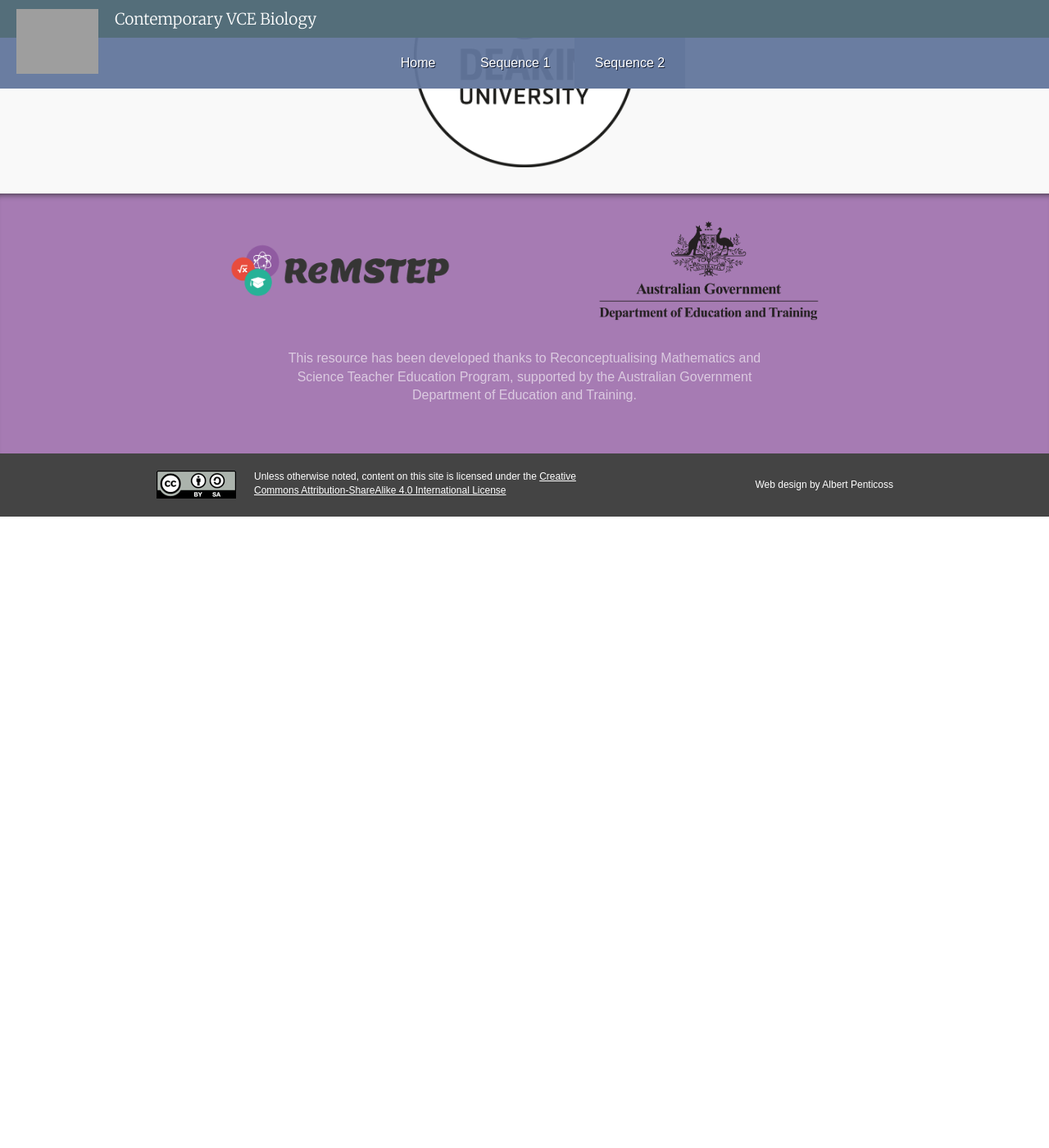
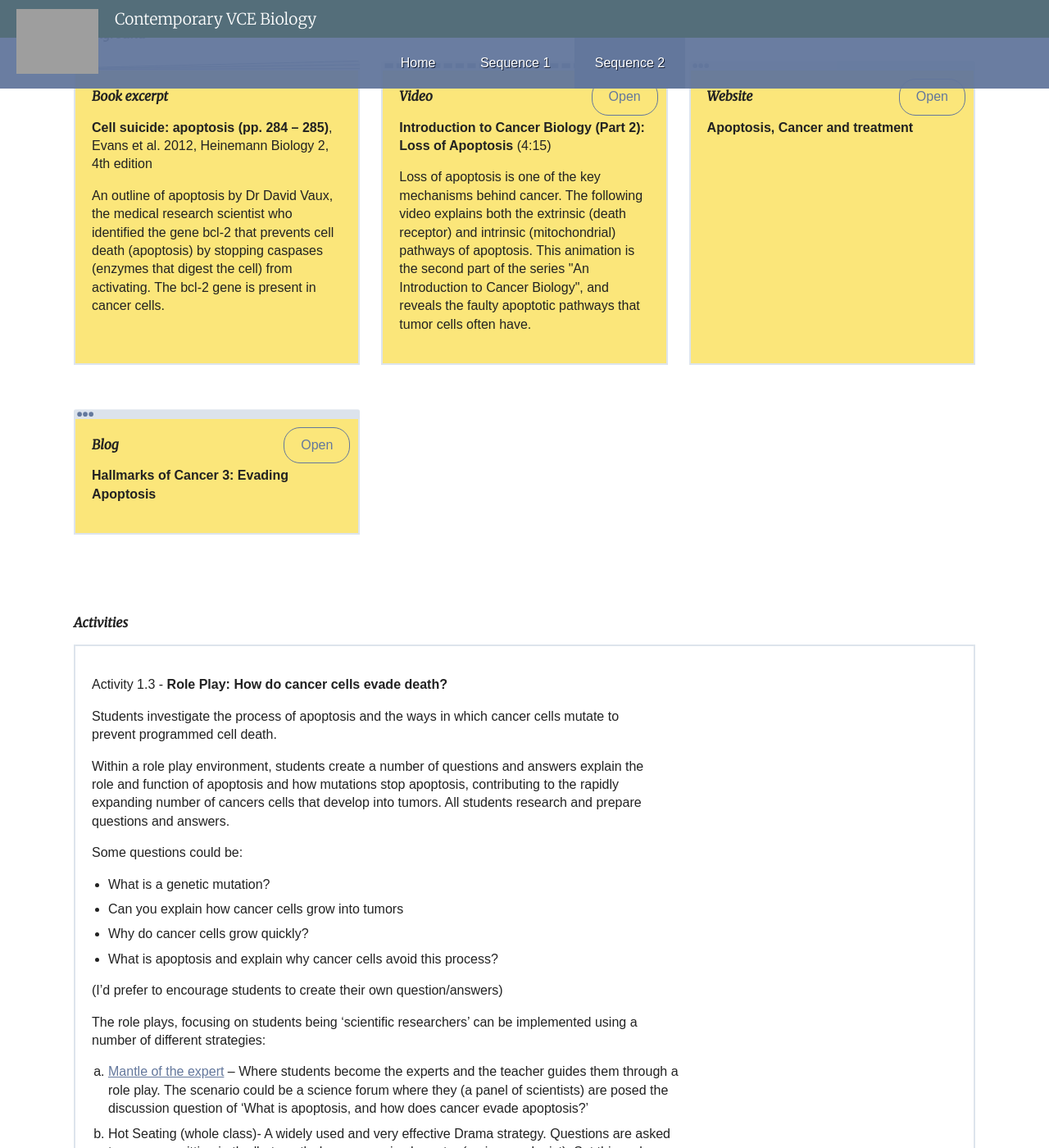
Before and after one commit to contemporaryVCEbiology/immunotherapy, a Jekyll site: the page built from sequence-two/index.html, in a window 1280 px wide and 1400 px high, scrolled down 5502 px. Shown: the whole window at 82% size. Built offline with Jekyll 4.4.1, drawn with Linux system fonts in a browser that asks for light colours; before the commit the page ends 6132 px from its top, so only the background shows below that; some of the changed text lies outside the part shown; grey boxes are pictures that could not be loaded.

Commit message:
seq2 mod1

```diff
--- a/sequence-two/index.html
+++ b/sequence-two/index.html
@@ -146,9 +146,7 @@ parent: sequence-two
         </div>
     </div>
     <h3>Teaching sequence</h3>
-    <header>
-        <h4 class="phase"><span>Part 1</span> Identifying the characteristics of cancer</h4>
-    </header>
+    <h4 class="phase"><span>Part 1</span> Identifying the characteristics of cancer</h4>
     <p><span class="time"><img src="{{ site.baseurl }}/img/time.svg" alt="" class="clock"> 1 hour</span></p>
     <p><b>Student knowledge/ skills outcome:</b></p>
     <ul>
@@ -258,4 +256,85 @@ parent: sequence-two
         </div>
         <p><strong>Note:</strong> Additional information can be found in the teacher resources download.</p>
     </div>
+    <h4 class="phase"><span>Part 2</span> Apoptosis: Cancer&hellip;cheating death?</h4>
+    <p><span class="time"><img src="{{ site.baseurl }}/img/time.svg" alt="" class="clock"> 1 hour</span></p>
+    <p><b>Student knowledge/ skills outcome:</b></p>
+    <ul>
+        <li>outline the process of programmed cell death (apoptosis)</li>
+        <li>identify how cancer cells have mutated to avoid apoptosis</li>
+    </ul>
+    <h5>Background</h5>
+    <div class="resources col-3max flex">
+        <div class="resource doc">
+            <div>
+                <h5>Book excerpt</h5>
+                <p><strong>Cell suicide: apoptosis (pp. 284 – 285)</strong>, Evans et al. 2012, Heinemann Biology 2, 4th edition</p>
+                <div class="description">
+                    <p>An outline of apoptosis by Dr David Vaux, the medical research scientist who identified 	the gene bcl-2 that prevents cell death (apoptosis) by stopping caspases (enzymes that 	digest the cell) from activating. The bcl-2 gene is present in cancer cells.</p>
+                </div>
+            </div>
+        </div>
+        <div class="resource video">
+            <div>
+                <h5>Video</h5>
+                <p><strong>Introduction to Cancer Biology (Part 2): Loss of Apoptosis </strong> (4:15)</p>
+                <div class="description">
+                    <p>Loss of apoptosis is one of the key mechanisms behind cancer. The following video explains both the extrinsic (death receptor) and intrinsic (mitochondrial) pathways of apoptosis. This animation is the second part of the series "An Introduction to Cancer Biology", and reveals the faulty apoptotic pathways that tumor cells often have.</p>
+                </div>
+                <a class="open" href="https://youtu.be/8VSgOeJy4dQ">Open</a>
+            </div>
+            <div class="overlay">
+                <a class="open-new-tab" href="https://youtu.be/8VSgOeJy4dQ" target="_blank">Open in new tab</a>
+            </div>
+        </div>
+        <div class="resource web">
+            <div>
+                <h5>Website</h5>
+                <p><strong>Apoptosis, Cancer and treatment</strong></p>
+                <div class="description">
+
+                </div>
+                <a class="open" href="https://www.cancerquest.org/cancer-biology/apoptosis">Open</a>
+            </div>
+            <div class="overlay">
+                <a class="open-new-tab" href="https://www.cancerquest.org/cancer-biology/apoptosis" target="_blank">Open in new tab</a>
+            </div>
+        </div>
+        <div class="resource web">
+            <div>
+                <h5>Blog</h5>
+                <p><strong>Hallmarks of Cancer 3: Evading Apoptosis</strong></p>
+                <div class="description">
+
+                </div>
+                <a class="open" href="https://blogs.scientificamerican.com/guest-blog/hallmarks-of-cancer-3-evading-apoptosis/">Open</a>
+            </div>
+            <div class="overlay">
+                <a class="open-new-tab" href="https://blogs.scientificamerican.com/guest-blog/hallmarks-of-cancer-3-evading-apoptosis/" target="_blank">Open in new tab</a>
+            </div>
+        </div>
+    </div>
+    <h5>Activities</h5>
+    <div class="activity">
+        <p>Activity 1.3 - <strong>Role Play: How do cancer cells evade death?</strong>  </p>
+        <p>Students investigate the process of apoptosis and the ways in which cancer cells mutate to prevent programmed cell death.</p>
+        <p>Within a role play environment, students create a number of questions and answers explain the role and function of apoptosis and how mutations stop apoptosis, contributing to the rapidly expanding number of cancers cells that develop into tumors. All students research and prepare questions and answers.</p>
+        <p>Some questions could be:</p>
+        <ul>
+            <li>What is a genetic mutation?</li>
+            <li>Can you explain how cancer cells grow into tumors</li>
+            <li>Why do cancer cells grow quickly?</li>
+            <li>What is apoptosis and explain why cancer cells avoid this process?</li>
+        </ul>
+        <p>(I’d prefer to encourage students to create their own question/answers)</p>
+        <p>The role plays, focusing on students being ‘scientific researchers’  can be implemented 	using a number of different strategies:</p>
+        <ol type="a">
+            <li><a href="http://www.mantleoftheexpert.com/about-moe/introduction/" target="_blank">Mantle of the expert</a> – Where students become the experts and the teacher guides them through a role play. The scenario could be a science forum where they (a panel of scientists) are posed the discussion question of ‘What is apoptosis, and how does cancer evade apoptosis?’</li>
+            <li>Hot Seating (whole class)- A widely used and very effective Drama strategy. Questions are asked to someone sitting in the 'hot-seat' who answers in character (an immunologist). Set this up by telling the class they will have an opportunity to pose questions to the immunologist based on their prior research.</li>
+            <li>Hot seating (in pairs) – Using the same methodology above, students can either present their role plays live in class, or video tape them for viewing by the class or just the teacher. An activity handout and rubric will need to be developed. This activity lends itself for peer or self-assessment.</li>
+        </ol>
+    </div>
+    <div class="next">
+        <p>Next module: <a href="module2.html">Monoclonal antibodies and cancer treatment</a></p>
+    </div>
 </div>
```
